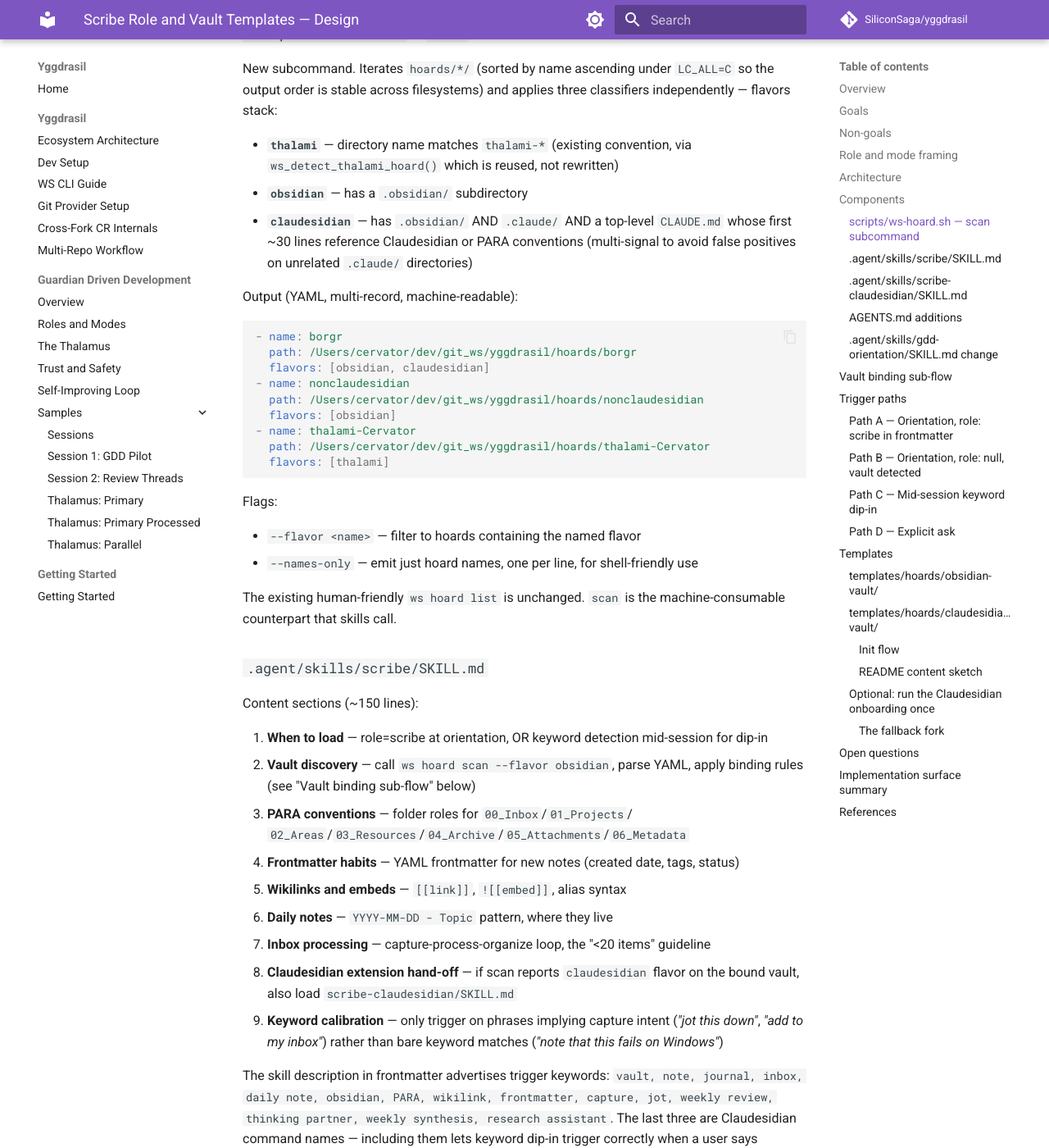
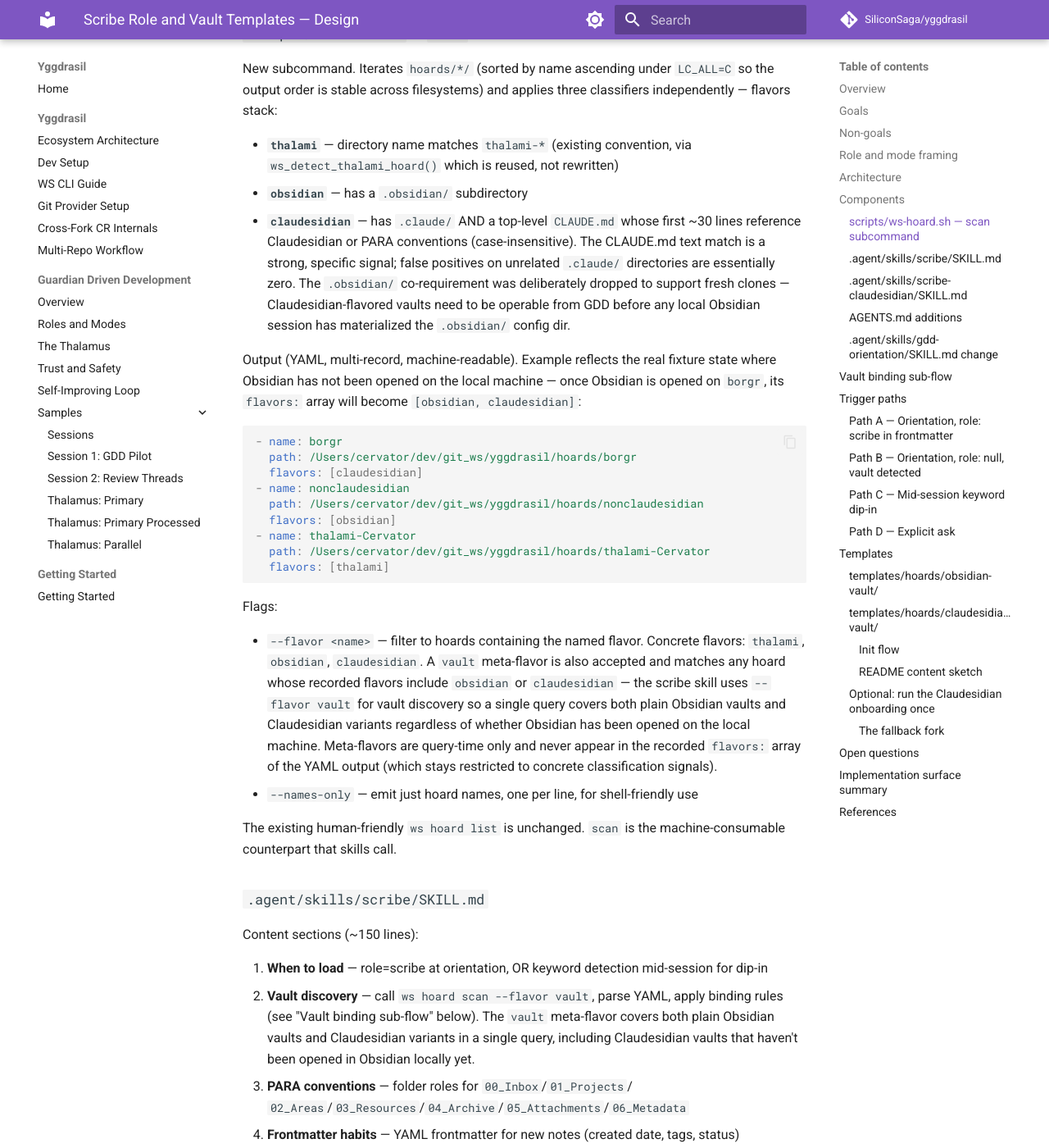
Before and after one commit to SiliconSaga/yggdrasil, an MkDocs documentation site: the page built from docs/plans/2026-05-01-scribe-role-and-vault-templates-design.md, in a window 1280 px wide and 1400 px high, scrolled down 2678 px. Shown: the whole window at 82% size. Built offline with MkDocs 1.6.1 and Material for MkDocs 9.7.7, drawn with Linux system fonts in a browser that asks for light colours; comment, search, counter and statistics services are not loaded; some of the changed text lies outside the part shown.

Commit message:
fix(ws-hoard): drop .obsidian/ from claudesidian detection; add vault meta-flavor
Smoke-testing the initial scan implementation (commit 134e6ea) revealed
that the strict claudesidian detection rule (.obsidian/ AND .claude/ AND
signed CLAUDE.md) misses a common case: Claudesidian-flavored vaults
that haven't been opened in Obsidian yet, so the .obsidian/ config dir
hasn't materialized. The user's stated workflow is operating these vaults
from GDD without ever opening Obsidian, so the strict rule was wrong.

Detection rule for claudesidian is now: .claude/ AND signed CLAUDE.md
(first 30 lines reference 'Claudesidian' or 'PARA Method',
case-insensitive). The text match is specific enough that false
positives are essentially zero without the .obsidian/ co-requirement.

Added a `vault` meta-flavor to the --flavor filter — matches any hoard
whose recorded flavors include obsidian or claudesidian. Query-time
only; the YAML output's flavors: array continues to show concrete
classification signals (no meta-flavor leakage). The scribe skill
(Phase C) will use --flavor vault for vault discovery so it covers both
plain Obsidian vaults and Claudesidian variants regardless of whether
Obsidian has been opened on the local machine.

Design doc updated to reflect both changes; plan doc untouched
(Phase A.2/A.3 will add tests using the new infrastructure).

Co-Authored-By: Claude Opus 4.6 <noreply@anthropic.com>

````diff
--- a/docs/plans/2026-05-01-scribe-role-and-vault-templates-design.md
+++ b/docs/plans/2026-05-01-scribe-role-and-vault-templates-design.md
@@ -113,17 +113,24 @@ three classifiers independently — flavors stack:
 - **`thalami`** — directory name matches `thalami-*` (existing convention,
   via `ws_detect_thalami_hoard()` which is reused, not rewritten)
 - **`obsidian`** — has a `.obsidian/` subdirectory
-- **`claudesidian`** — has `.obsidian/` AND `.claude/` AND a top-level
-  `CLAUDE.md` whose first ~30 lines reference Claudesidian or PARA
-  conventions (multi-signal to avoid false positives on unrelated `.claude/`
-  directories)
+- **`claudesidian`** — has `.claude/` AND a top-level `CLAUDE.md` whose
+  first ~30 lines reference Claudesidian or PARA conventions
+  (case-insensitive). The CLAUDE.md text match is a strong, specific
+  signal; false positives on unrelated `.claude/` directories are
+  essentially zero. The `.obsidian/` co-requirement was deliberately
+  dropped to support fresh clones — Claudesidian-flavored vaults need
+  to be operable from GDD before any local Obsidian session has
+  materialized the `.obsidian/` config dir.
 
-Output (YAML, multi-record, machine-readable):
+Output (YAML, multi-record, machine-readable). Example reflects the
+real fixture state where Obsidian has not been opened on the local
+machine — once Obsidian is opened on `borgr`, its `flavors:` array
+will become `[obsidian, claudesidian]`:
 
 ```yaml
 - name: borgr
   path: /Users/cervator/dev/git_ws/yggdrasil/hoards/borgr
-  flavors: [obsidian, claudesidian]
+  flavors: [claudesidian]
 - name: nonclaudesidian
   path: /Users/cervator/dev/git_ws/yggdrasil/hoards/nonclaudesidian
   flavors: [obsidian]
@@ -134,7 +141,16 @@ Output (YAML, multi-record, machine-readable):
 
 Flags:
 
-- `--flavor <name>` — filter to hoards containing the named flavor
+- `--flavor <name>` — filter to hoards containing the named flavor.
+  Concrete flavors: `thalami`, `obsidian`, `claudesidian`. A `vault`
+  meta-flavor is also accepted and matches any hoard whose recorded
+  flavors include `obsidian` or `claudesidian` — the scribe skill uses
+  `--flavor vault` for vault discovery so a single query covers both
+  plain Obsidian vaults and Claudesidian variants regardless of
+  whether Obsidian has been opened on the local machine. Meta-flavors
+  are query-time only and never appear in the recorded `flavors:`
+  array of the YAML output (which stays restricted to concrete
+  classification signals).
 - `--names-only` — emit just hoard names, one per line, for shell-friendly use
 
 The existing human-friendly `ws hoard list` is unchanged. `scan` is the
@@ -146,8 +162,11 @@ Content sections (~150 lines):
 
 1. **When to load** — role=scribe at orientation, OR keyword detection
    mid-session for dip-in
-2. **Vault discovery** — call `ws hoard scan --flavor obsidian`, parse YAML,
-   apply binding rules (see "Vault binding sub-flow" below)
+2. **Vault discovery** — call `ws hoard scan --flavor vault`, parse YAML,
+   apply binding rules (see "Vault binding sub-flow" below). The `vault`
+   meta-flavor covers both plain Obsidian vaults and Claudesidian
+   variants in a single query, including Claudesidian vaults that
+   haven't been opened in Obsidian locally yet.
 3. **PARA conventions** — folder roles for `00_Inbox`/`01_Projects`/
    `02_Areas`/`03_Resources`/`04_Archive`/`05_Attachments`/`06_Metadata`
 4. **Frontmatter habits** — YAML frontmatter for new notes (created date,
@@ -212,20 +231,22 @@ One small addition to the existing Step 6 (component scan): also call
 `ws hoard scan` and surface vault flavors. *"Detected vaults: borgr
 (claudesidian), nonclaudesidian (obsidian). Want to start in scribe role?"*
 
-The prompt only surfaces if at least one obsidian-flavored hoard exists
-AND the Thalamus frontmatter `role:` is null. If `role: scribe` is already
-set, the orientation skill loads the scribe skill directly per existing
-Step 5 logic.
+The prompt only surfaces if at least one vault-flavored hoard exists
+(via `ws hoard scan --flavor vault`, covering both `obsidian` and
+`claudesidian`) AND the Thalamus frontmatter `role:` is null. If
+`role: scribe` is already set, the orientation skill loads the scribe
+skill directly per existing Step 5 logic.
 
 ## Vault binding sub-flow
 
 Called by all four trigger paths.
 
 ```text
-1. Run: ws hoard scan --flavor obsidian
-   → returns YAML list of obsidian-flavored hoards
+1. Run: ws hoard scan --flavor vault
+   → returns YAML list of vault-flavored hoards
+     (any hoard with obsidian and/or claudesidian flavor)
 
-2. Count obsidian-flavored hoards:
+2. Count vault-flavored hoards:
    • 0  → tell user: "No vaults found. Want me to `ws hoard init
                      obsidian-vault` or `ws hoard init claudesidian-vault`?"
           → offer template choice → exit binding flow if declined
@@ -257,7 +278,8 @@ The "session named borgr / I'm in vault mode today" path. Persistent default.
 
 1. `gdd-orientation` Step 6 calls `ws hoard scan` as part of the new
    vault-detection addition
-2. Scan reports at least one obsidian-flavored hoard
+2. Scan reports at least one vault-flavored hoard
+   (`obsidian` or `claudesidian`)
 3. Role question to the user includes the discovery: *"role is null. Detected
    vault: borgr (claudesidian). Want scribe role, or another (developer /
    designer / reviewer)?"*
@@ -282,7 +304,7 @@ need to capture something. Calibration emphasized in the skill itself to
 avoid false positives.
 
 **Multi-vault edge case:** if Path C triggers in a workspace with multiple
-obsidian-flavored hoards and no `active_vault:` set in Thalamus frontmatter,
+vault-flavored hoards and no `active_vault:` set in Thalamus frontmatter,
 the binding sub-flow asks the user which vault — mid-conversation. The pin
 sticks for the rest of the session, so it's a one-time prompt, but users
 who frequently dip into capture from multi-vault workspaces should set
````
Also changed, not shown: 1 other file.
